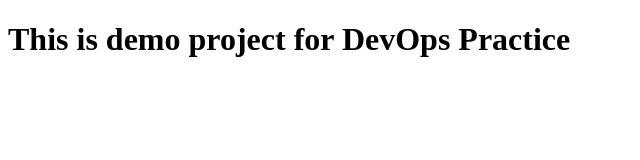
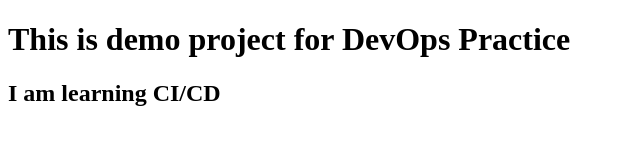
Before and after one commit to Ad-Amrit/DevOps, a plain HTML site: page index.html in a window 1280 px wide. Shown: the whole page, without its empty margins (0-640 px from the left). Drawn offline with Linux system fonts and the light colour scheme.

Commit message:
CI/CD Learning

```diff
--- a/index.html
+++ b/index.html
@@ -7,5 +7,6 @@
 </head>
 <body>
     <h1>This is demo project for DevOps Practice</h1>
+    <h2>I am learning CI/CD </h2>
 </body>
 </html>
```
